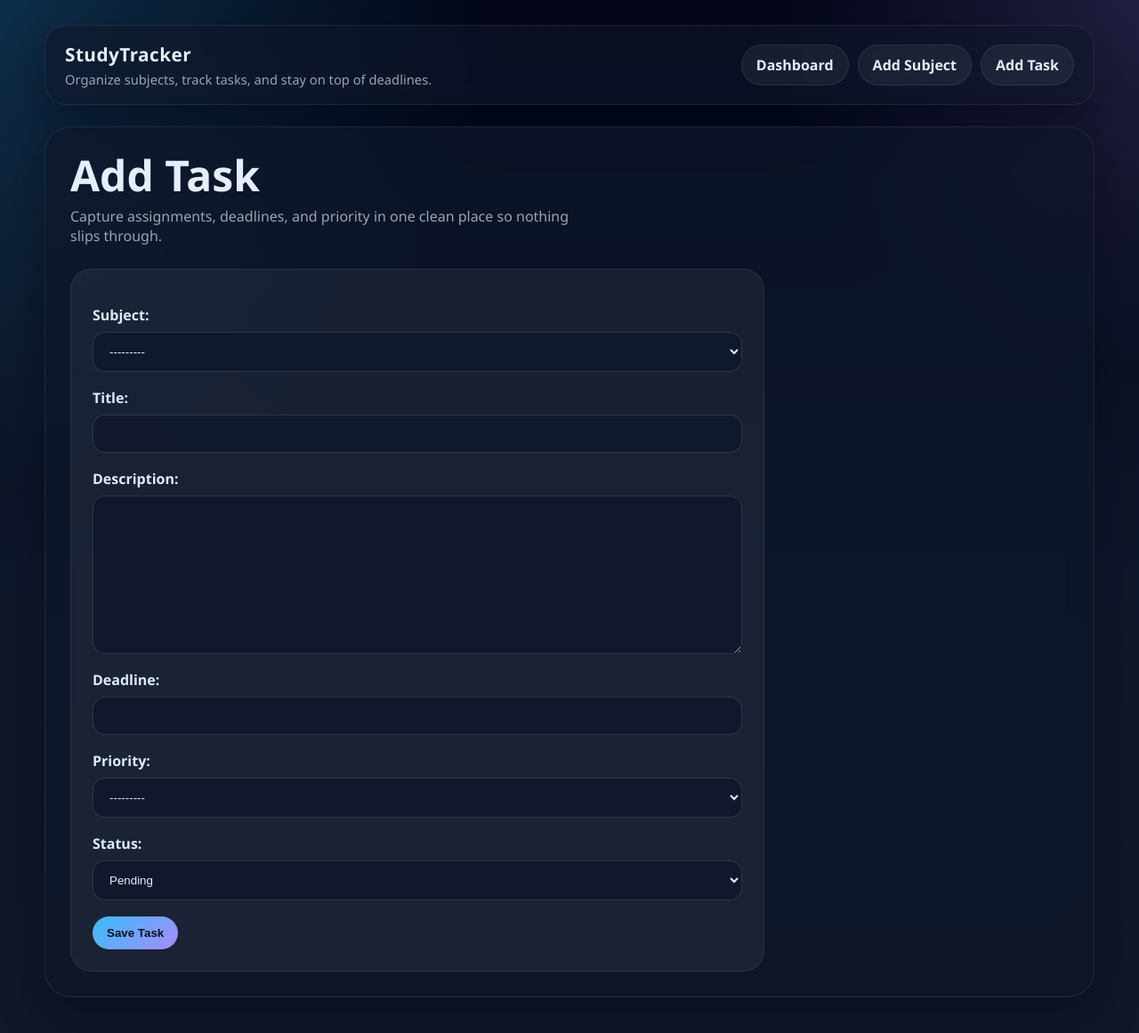
After one commit to Adithyan1809/StudyTracker, a Django app: page /add-task/ in a window 1280 px wide. The commit adds this page. Shown: the whole page at 89% size. Run offline with Django 5.2, Linux system fonts and the light colour scheme; the visitor is signed in with stand-in values (Sample User, id 1); data that the repository does not hold is empty.

Commit message:
Refactor templates and add export functionality for tasks in StudyTracker

```diff
--- a/studytracker/tracker/templates/add_task.html
+++ b/studytracker/tracker/templates/add_task.html
@@ -1,17 +1,16 @@
-<!DOCTYPE html>
-<html>
-<head>
-    <title>Add Task</title>
-</head>
-<body>
+{% extends "base.html" %}
 
-<h2>Add Task</h2>
+{% block title %}Add Task | StudyTracker{% endblock %}
 
-<form method="POST">
-    {% csrf_token %}
-    {{ form.as_p }}
-    <button type="submit">Save Task</button>
-</form>
+{% block content %}
+<h1 class="page-title">Add Task</h1>
+<p class="page-subtitle">Capture assignments, deadlines, and priority in one clean place so nothing slips through.</p>
 
-</body>
-</html>
+<div class="form-card">
+    <form method="POST">
+        {% csrf_token %}
+        {{ form.as_p }}
+        <button type="submit">Save Task</button>
+    </form>
+</div>
+{% endblock %}
--- /dev/null
+++ b/studytracker/tracker/templates/base.html
@@ -0,0 +1,355 @@
+<!DOCTYPE html>
+<html lang="en">
+<head>
+    <meta charset="UTF-8">
+    <meta name="viewport" content="width=device-width, initial-scale=1.0">
+    <title>{% block title %}StudyTracker{% endblock %}</title>
+    <style>
+        :root {
+            --bg: #0f172a;
+            --bg-soft: #111827;
+            --panel: rgba(15, 23, 42, 0.72);
+            --panel-border: rgba(255, 255, 255, 0.08);
+            --text: #e5eefc;
+            --muted: #9ca3af;
+            --accent: #38bdf8;
+            --accent-2: #a78bfa;
+            --success: #22c55e;
+            --danger: #f87171;
+            --warning: #fbbf24;
+            --shadow: 0 20px 50px rgba(2, 6, 23, 0.45);
+        }
+
+        * {
+            box-sizing: border-box;
+        }
+
+        body {
+            margin: 0;
+            min-height: 100vh;
+            font-family: "Segoe UI", Tahoma, Geneva, Verdana, sans-serif;
+            color: var(--text);
+            background:
+                radial-gradient(circle at top left, rgba(56, 189, 248, 0.22), transparent 32%),
+                radial-gradient(circle at top right, rgba(167, 139, 250, 0.18), transparent 24%),
+                linear-gradient(180deg, #020617 0%, #0f172a 55%, #111827 100%);
+        }
+
+        a {
+            color: inherit;
+            text-decoration: none;
+        }
+
+        .shell {
+            width: min(1180px, calc(100% - 32px));
+            margin: 0 auto;
+            padding: 28px 0 40px;
+        }
+
+        .topbar {
+            display: flex;
+            justify-content: space-between;
+            align-items: center;
+            gap: 16px;
+            padding: 18px 22px;
+            border: 1px solid var(--panel-border);
+            border-radius: 24px;
+            background: rgba(15, 23, 42, 0.6);
+            backdrop-filter: blur(18px);
+            box-shadow: var(--shadow);
+            margin-bottom: 24px;
+        }
+
+        .brand {
+            display: flex;
+            flex-direction: column;
+            gap: 4px;
+        }
+
+        .brand strong {
+            font-size: 1.3rem;
+            letter-spacing: 0.02em;
+        }
+
+        .brand span {
+            color: var(--muted);
+            font-size: 0.92rem;
+        }
+
+        .navlinks {
+            display: flex;
+            flex-wrap: wrap;
+            gap: 10px;
+        }
+
+        .navlinks a,
+        .pill-link,
+        button,
+        input[type="submit"] {
+            display: inline-flex;
+            align-items: center;
+            justify-content: center;
+            gap: 8px;
+            border: 0;
+            border-radius: 999px;
+            padding: 11px 16px;
+            font-weight: 600;
+            cursor: pointer;
+            transition: transform 0.18s ease, box-shadow 0.18s ease, background 0.18s ease;
+        }
+
+        .navlinks a,
+        .pill-link {
+            color: var(--text);
+            background: rgba(255, 255, 255, 0.06);
+            border: 1px solid rgba(255, 255, 255, 0.08);
+        }
+
+        .navlinks a:hover,
+        .pill-link:hover,
+        button:hover,
+        input[type="submit"]:hover {
+            transform: translateY(-1px);
+            box-shadow: 0 12px 24px rgba(8, 15, 33, 0.28);
+        }
+
+        .primary-link,
+        button,
+        input[type="submit"] {
+            background: linear-gradient(135deg, var(--accent), var(--accent-2));
+            color: #081120;
+        }
+
+        .content {
+            border: 1px solid var(--panel-border);
+            border-radius: 30px;
+            background: var(--panel);
+            backdrop-filter: blur(18px);
+            box-shadow: var(--shadow);
+            padding: 28px;
+        }
+
+        .page-title {
+            margin: 0 0 8px;
+            font-size: clamp(2rem, 4vw, 3rem);
+            line-height: 1.1;
+        }
+
+        .page-subtitle {
+            margin: 0 0 26px;
+            color: var(--muted);
+            max-width: 65ch;
+        }
+
+        .stats-grid {
+            display: grid;
+            grid-template-columns: repeat(4, minmax(0, 1fr));
+            gap: 16px;
+            margin-bottom: 24px;
+        }
+
+        .stat-card {
+            padding: 18px;
+            border-radius: 22px;
+            background: linear-gradient(180deg, rgba(255, 255, 255, 0.07), rgba(255, 255, 255, 0.03));
+            border: 1px solid rgba(255, 255, 255, 0.08);
+        }
+
+        .stat-card .label {
+            color: var(--muted);
+            font-size: 0.9rem;
+            margin-bottom: 6px;
+        }
+
+        .stat-card .value {
+            font-size: 2rem;
+            font-weight: 800;
+        }
+
+        .progress-shell {
+            margin-bottom: 24px;
+        }
+
+        .progress-track {
+            width: 100%;
+            height: 14px;
+            border-radius: 999px;
+            background: rgba(255, 255, 255, 0.08);
+            overflow: hidden;
+            border: 1px solid rgba(255, 255, 255, 0.07);
+        }
+
+        .progress-fill {
+            height: 100%;
+            border-radius: inherit;
+            background: linear-gradient(90deg, var(--accent), var(--success));
+        }
+
+        .panel-title {
+            display: flex;
+            align-items: center;
+            justify-content: space-between;
+            gap: 12px;
+            margin: 0 0 18px;
+        }
+
+        .toolbar {
+            display: flex;
+            flex-wrap: wrap;
+            gap: 10px;
+            margin-bottom: 18px;
+        }
+
+        .table-wrap {
+            overflow-x: auto;
+            border-radius: 22px;
+            border: 1px solid rgba(255, 255, 255, 0.08);
+        }
+
+        table {
+            width: 100%;
+            border-collapse: collapse;
+            min-width: 760px;
+            background: rgba(15, 23, 42, 0.45);
+        }
+
+        th,
+        td {
+            padding: 16px 18px;
+            text-align: left;
+            border-bottom: 1px solid rgba(255, 255, 255, 0.06);
+        }
+
+        th {
+            font-size: 0.82rem;
+            text-transform: uppercase;
+            letter-spacing: 0.08em;
+            color: #cbd5e1;
+            background: rgba(255, 255, 255, 0.05);
+        }
+
+        tr:hover td {
+            background: rgba(255, 255, 255, 0.03);
+        }
+
+        .status-pill {
+            display: inline-flex;
+            align-items: center;
+            padding: 6px 12px;
+            border-radius: 999px;
+            font-size: 0.85rem;
+            font-weight: 700;
+            text-transform: capitalize;
+        }
+
+        .status-pill.pending {
+            background: rgba(251, 191, 36, 0.12);
+            color: #fcd34d;
+        }
+
+        .status-pill.completed {
+            background: rgba(34, 197, 94, 0.14);
+            color: #86efac;
+        }
+
+        .danger-link {
+            color: #fecaca;
+        }
+
+        .form-card {
+            max-width: 780px;
+            padding: 24px;
+            border-radius: 24px;
+            background: rgba(255, 255, 255, 0.05);
+            border: 1px solid rgba(255, 255, 255, 0.08);
+        }
+
+        form p {
+            display: grid;
+            gap: 8px;
+            margin-bottom: 18px;
+        }
+
+        label {
+            font-weight: 600;
+            color: #dbeafe;
+        }
+
+        input,
+        select,
+        textarea {
+            width: 100%;
+            padding: 13px 14px;
+            border-radius: 14px;
+            border: 1px solid rgba(255, 255, 255, 0.12);
+            background: rgba(15, 23, 42, 0.72);
+            color: var(--text);
+            outline: none;
+        }
+
+        input:focus,
+        select:focus,
+        textarea:focus {
+            border-color: rgba(56, 189, 248, 0.65);
+            box-shadow: 0 0 0 4px rgba(56, 189, 248, 0.14);
+        }
+
+        .empty-state {
+            padding: 26px;
+            border-radius: 22px;
+            border: 1px dashed rgba(255, 255, 255, 0.14);
+            color: var(--muted);
+            text-align: center;
+        }
+
+        @media (max-width: 900px) {
+            .topbar,
+            .panel-title {
+                flex-direction: column;
+                align-items: flex-start;
+            }
+
+            .stats-grid {
+                grid-template-columns: repeat(2, minmax(0, 1fr));
+            }
+        }
+
+        @media (max-width: 640px) {
+            .shell {
+                width: min(100% - 20px, 1180px);
+                padding: 10px 0 24px;
+            }
+
+            .content,
+            .topbar {
+                border-radius: 22px;
+                padding: 18px;
+            }
+
+            .stats-grid {
+                grid-template-columns: 1fr;
+            }
+        }
+    </style>
+    {% block extra_head %}{% endblock %}
+</head>
+<body>
+    <div class="shell">
+        <header class="topbar">
+            <div class="brand">
+                <strong>StudyTracker</strong>
+                <span>Organize subjects, track tasks, and stay on top of deadlines.</span>
+            </div>
+            <nav class="navlinks">
+                <a href="{% url 'dashboard' %}">Dashboard</a>
+                <a href="{% url 'add-subject' %}">Add Subject</a>
+                <a class="primary-link" href="{% url 'add-task' %}">Add Task</a>
+            </nav>
+        </header>
+
+        <main class="content">
+            {% block content %}{% endblock %}
+        </main>
+    </div>
+</body>
+</html>
--- a/studytracker/tracker/urls.py
+++ b/studytracker/tracker/urls.py
@@ -1,10 +1,12 @@
 from django.urls import path
-from .views import add_subject, add_task, dashboard, mark_complete
+from .views import add_subject, add_task, dashboard, delete_task, export_csv, export_pdf, mark_complete
 
 urlpatterns = [
     path('', dashboard, name='dashboard'),
     path('add-subject/', add_subject, name='add-subject'),
-        path('add-task/', add_task, name='add-task'),
-        path('complete-task/<int:task_id>/', mark_complete, name='complete-task'),
-        path('delete-task/<int:task_id>/', delete_task, name='delete-task'),
+    path('add-task/', add_task, name='add-task'),
+    path('complete-task/<int:task_id>/', mark_complete, name='complete-task'),
+    path('delete-task/<int:task_id>/', delete_task, name='delete-task'),
+    path('export-csv/', export_csv, name='export-csv'),
+    path('export-pdf/', export_pdf, name='export-pdf'),
 ]
--- a/studytracker/tracker/views.py
+++ b/studytracker/tracker/views.py
@@ -1,7 +1,10 @@
-from django.shortcuts import render, redirect
+from django.shortcuts import render, redirect, get_object_or_404
 from .forms import SubjectForm, TaskForm
 from django.contrib.auth.decorators import login_required
 from .models import Subject, Task
+import csv
+from django.http import HttpResponse
+
 @login_required
 def add_subject(request):
     if request.method == 'POST':
@@ -66,3 +69,54 @@ def delete_task(request, task_id):
     task = get_object_or_404(Task, id=task_id, subject__user=request.user)
     task.delete()
     return redirect('dashboard')
+
+
+
+@login_required
+def export_csv(request):
+    tasks = Task.objects.filter(subject__user=request.user)
+
+    response = HttpResponse(content_type='text/csv')
+    response['Content-Disposition'] = 'attachment; filename="tasks.csv"'
+
+    writer = csv.writer(response)
+    writer.writerow(['Title', 'Subject', 'Status', 'Deadline', 'Priority'])
+
+    for task in tasks:
+        writer.writerow([
+            task.title,
+            task.subject.name,
+            task.status,
+            task.deadline,
+            task.priority
+        ])
+
+    return response
+
+from reportlab.platypus import SimpleDocTemplate, Table
+from django.http import HttpResponse
+
+@login_required
+def export_pdf(request):
+    tasks = Task.objects.filter(subject__user=request.user)
+
+    response = HttpResponse(content_type='application/pdf')
+    response['Content-Disposition'] = 'attachment; filename="tasks.pdf"'
+
+    doc = SimpleDocTemplate(response)
+
+    data = [['Title', 'Subject', 'Status', 'Deadline', 'Priority']]
+
+    for task in tasks:
+        data.append([
+            task.title,
+            task.subject.name,
+            task.status,
+            str(task.deadline),
+            task.priority
+        ])
+
+    table = Table(data)
+    doc.build([table])
+
+    return response
```
Also changed, not shown: requirements.txt (added, +8 -0 lines), studytracker/tracker/templates/add_subject.html (+13 -14 lines), studytracker/tracker/templates/dashboard.html (+64 -29 lines), 1 other file.
